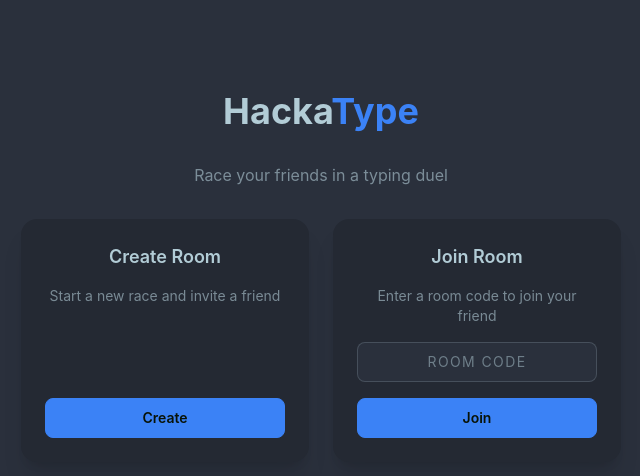
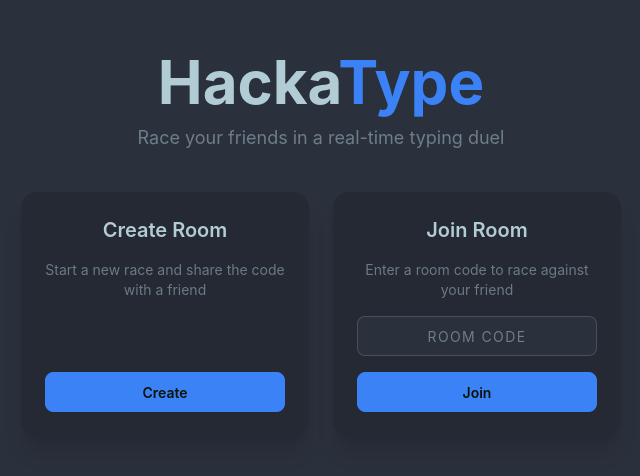
Before and after one commit to HCK-94-GP-G1/hackatype-client, a React (Vite) app in the folder client/: page / in a window 1280 px wide. Shown: the part 124-600 px from the top of the page, without its empty margins (319-959 px from the left). Built offline with nearby package versions, Linux system fonts and the light colour scheme; no server answers.

Commit message:
refactor: polish HomePage, LoginPage, and RegisterPage UI

```diff
--- a/client/src/views/HomePage.jsx
+++ b/client/src/views/HomePage.jsx
@@ -10,29 +10,22 @@ export default function HomePage() {
   const username = localStorage.getItem("username");
 
   useEffect(() => {
-    // connect socket sekali waktu HomePage mount
-    // tidak di-disconnect sampai game selesai supaya tetap terdaftar di room server
     socket.connect();
 
-    // server emit "room/created" setelah player 1 berhasil buat room
     socket.on("room/created", ({ roomCode }) => {
       navigate(`/room/${roomCode}`);
     });
 
-    // server emit "room/joined" setelah player 2 berhasil join room
     socket.on("room/joined", ({ roomCode }) => {
       navigate(`/room/${roomCode}`);
     });
 
-    // cleanup: hapus listener waktu user leave HomePage
-    // supaya tidak numpuk kalau user balik ke HomePage lagi
     return () => {
       socket.off("room/created");
       socket.off("room/joined");
     };
   }, []);
 
-  // cukup emit — response dari server ditangani listener di atas
   const handleCreate = () => {
     socket.emit("room/create", { userId, username });
   };
@@ -42,19 +35,24 @@ export default function HomePage() {
   };
 
   return (
-    <div className="min-h-screen flex flex-col items-center justify-center gap-8">
-      <h1 className="text-4xl font-bold">
-        Hacka<span className="text-primary">Type</span>
-      </h1>
-      <p className="text-base-content/60">Race your friends in a typing duel</p>
+    <div className="min-h-[calc(100vh-64px)] flex flex-col items-center justify-center gap-10 p-8">
+      {/* Hero */}
+      <div className="text-center flex flex-col gap-3">
+        <h1 className="text-6xl font-bold">
+          Hacka<span className="text-primary">Type</span>
+        </h1>
+        <p className="text-base-content/50 text-lg">
+          Race your friends in a real-time typing duel
+        </p>
+      </div>
 
+      {/* Cards */}
       <div className="flex gap-6">
-        {/* Create Room */}
         <div className="card bg-base-200 w-72 shadow-xl">
           <div className="card-body items-center text-center gap-4">
-            <h2 className="card-title">Create Room</h2>
-            <p className="text-base-content/60 text-sm">
-              Start a new race and invite a friend
+            <h2 className="card-title text-xl">Create Room</h2>
+            <p className="text-base-content/50 text-sm">
+              Start a new race and share the code with a friend
             </p>
             <button className="btn btn-primary w-full" onClick={handleCreate}>
               Create
@@ -62,12 +60,11 @@ export default function HomePage() {
           </div>
         </div>
 
-        {/* Join Room */}
-        <div className="card bg-base-200 w-72 shadow-xl">
+        <div className="card bg-base-200 w-72 shadow-xl min-h-56">
           <div className="card-body items-center text-center gap-4">
-            <h2 className="card-title">Join Room</h2>
-            <p className="text-base-content/60 text-sm">
-              Enter a room code to join your friend
+            <h2 className="card-title text-xl">Join Room</h2>
+            <p className="text-base-content/50 text-sm">
+              Enter a room code to race against your friend
             </p>
             <input
               type="text"
--- a/client/src/views/LoginPage.jsx
+++ b/client/src/views/LoginPage.jsx
@@ -2,7 +2,7 @@ import { useState } from "react";
 import { toast } from "react-toastify";
 import axios from "axios";
 import BASE_URL from "../constants/url";
-import { useNavigate } from "react-router";
+import { Link, useNavigate } from "react-router";
 
 export default function LoginPage() {
   const [username, setUsername] = useState("");
@@ -63,9 +63,9 @@ export default function LoginPage() {
 
           <p className="text-center text-sm text-base-content/60">
             Belum punya akun?{" "}
-            <a href="/register" className="text-primary hover:underline">
+            <Link to="/register" className="text-primary hover:underline">
               Register
-            </a>
+            </Link>
           </p>
         </div>
       </div>
--- a/client/src/views/RegisterPage.jsx
+++ b/client/src/views/RegisterPage.jsx
@@ -2,13 +2,13 @@ import { useState } from "react";
 import { toast } from "react-toastify";
 import axios from "axios";
 import BASE_URL from "../constants/url";
-import { useNavigate } from "react-router";
+import { Link, useNavigate } from "react-router";
 
 export default function RegisterPage() {
   const [username, setUsername] = useState("");
   const [password, setPassword] = useState("");
   const navigate = useNavigate();
-//handleSubmit untuk register
+  //handleSubmit untuk register
   const handleSubmit = async (e) => {
     e.preventDefault();
     try {
@@ -57,9 +57,9 @@ export default function RegisterPage() {
 
           <p className="text-center text-sm text-base-content/60">
             Sudah punya akun?{" "}
-            <a href="/login" className="text-primary hover:underline">
+            <Link to="/login" className="text-primary hover:underline">
               Login
-            </a>
+            </Link>
           </p>
         </div>
       </div>
```
